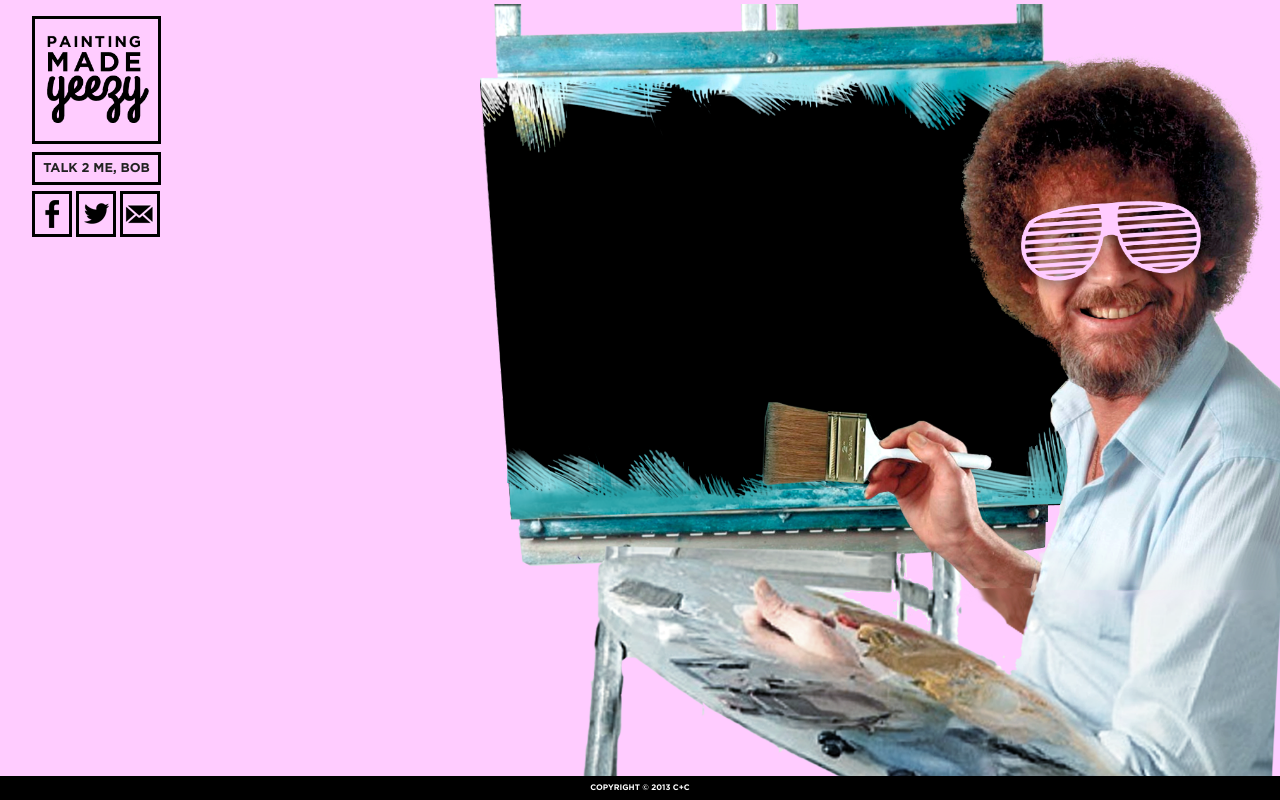
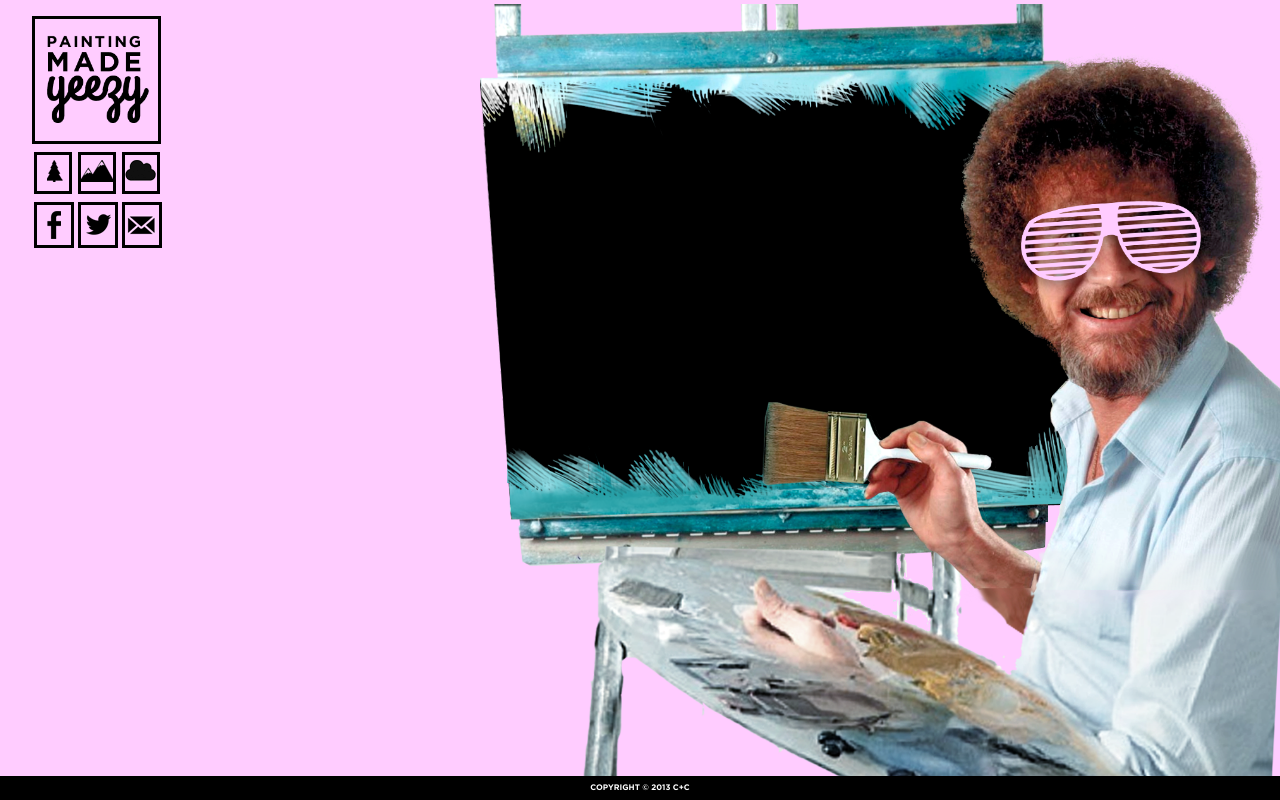
Before and after one commit to chrisedwards82/paintingmadeyeezy, a PHP site: page / in a window 1280 px wide. Run offline with PHP 8.4, Linux system fonts and the light colour scheme; some libraries are stand-ins or nearby versions.

Commit message:
added sound icons, not yet wired to play

```diff
--- a/dev/css/main.css
+++ b/dev/css/main.css
@@ -160,6 +160,7 @@ header {
 }
 /* line 7, ../sass/_nav.scss */
 header h1 {
+  padding: 0;
   margin: 0 auto .5em;
   background-color: #fcf;
   border: 3px solid #000;
@@ -173,11 +174,11 @@ header h1 {
   background-size: 90% auto;
   background-position: center center;
 }
-/* line 21, ../sass/_nav.scss */
+/* line 22, ../sass/_nav.scss */
 header nav {
   padding: 0;
 }
-/* line 24, ../sass/_nav.scss */
+/* line 25, ../sass/_nav.scss */
 header nav .controls li {
   display: block;
   width: 123px;
@@ -191,25 +192,25 @@ header nav .controls li {
   margin: 0 auto .5em;
   cursor: pointer;
 }
-/* line 36, ../sass/_nav.scss */
+/* line 37, ../sass/_nav.scss */
 header nav .controls li:hover {
   border: 3px solid #fff;
   color: #fff;
 }
-/* line 40, ../sass/_nav.scss */
+/* line 41, ../sass/_nav.scss */
 header nav .controls li.disabled {
   cursor: default;
   display: none;
 }
-/* line 46, ../sass/_nav.scss */
+/* line 47, ../sass/_nav.scss */
 header nav .share-links {
   display: block;
-  margin: 0;
+  margin: 0 auto .5em;
   padding: 0;
   text-align: left;
   width: 126px;
 }
-/* line 52, ../sass/_nav.scss */
+/* line 53, ../sass/_nav.scss */
 header nav .share-links li {
   display: block;
   float: left;
@@ -217,11 +218,11 @@ header nav .share-links li {
   margin: 0;
   margin-right: 5%;
 }
-/* line 58, ../sass/_nav.scss */
+/* line 59, ../sass/_nav.scss */
 header nav .share-links li .li-text {
   display: none;
 }
-/* line 60, ../sass/_nav.scss */
+/* line 61, ../sass/_nav.scss */
 header nav .share-links li a {
   display: block;
   padding: 0;
@@ -235,37 +236,93 @@ header nav .share-links li a {
   background-image: url("../img/social-sprite.png");
   background-repeat: no-repeat;
 }
-/* line 73, ../sass/_nav.scss */
+/* line 74, ../sass/_nav.scss */
 header nav .share-links li a:hover {
   border: 3px solid #fff;
 }
-/* line 76, ../sass/_nav.scss */
+/* line 77, ../sass/_nav.scss */
 header nav .share-links li .a-facebook {
   background-position: 10px 6px;
 }
-/* line 78, ../sass/_nav.scss */
+/* line 79, ../sass/_nav.scss */
 header nav .share-links li .a-facebook:hover {
   background-position: -240px 6px;
 }
-/* line 82, ../sass/_nav.scss */
+/* line 83, ../sass/_nav.scss */
 header nav .share-links li .a-twitter {
   background-position: -71px 6px;
 }
-/* line 84, ../sass/_nav.scss */
+/* line 85, ../sass/_nav.scss */
 header nav .share-links li .a-twitter:hover {
   background-position: -321px 6px;
 }
-/* line 88, ../sass/_nav.scss */
+/* line 89, ../sass/_nav.scss */
 header nav .share-links li .a-email {
   background-position: -150px 6px;
 }
-/* line 90, ../sass/_nav.scss */
+/* line 91, ../sass/_nav.scss */
 header nav .share-links li .a-email:hover {
   background-position: -400px 6px;
 }
-/* line 94, ../sass/_nav.scss */
+/* line 95, ../sass/_nav.scss */
 header nav .share-links li:last-child {
   margin-right: 0;
+}
+/* line 100, ../sass/_nav.scss */
+header nav .soundboard {
+  display: block;
+  margin: 0 auto .5em;
+  padding: 0;
+  text-align: left;
+  width: 126px;
+}
+/* line 106, ../sass/_nav.scss */
+header nav .soundboard li {
+  display: block;
+  float: left;
+  margin: 0;
+  padding: 0;
+  width: 32px;
+  height: 36px;
+  margin-right: 6px;
+  background-image: url("../img/social-sprite.png");
+  background-repeat: no-repeat;
+  text-indent: -9999em;
+  border: 3px solid #000;
+  cursor: pointer;
+}
+/* line 119, ../sass/_nav.scss */
+header nav .soundboard li:last-child {
+  margin-right: 0;
+}
+/* line 122, ../sass/_nav.scss */
+header nav .soundboard li:hover {
+  border: 3px solid #fff;
+  color: #fff;
+}
+/* line 129, ../sass/_nav.scss */
+header nav .soundboard .tree {
+  background-position: 10px -29px;
+}
+/* line 131, ../sass/_nav.scss */
+header nav .soundboard .tree:hover {
+  background-position: -240px -29px;
+}
+/* line 135, ../sass/_nav.scss */
+header nav .soundboard .mountains {
+  background-position: -71px -29px;
+}
+/* line 137, ../sass/_nav.scss */
+header nav .soundboard .mountains:hover {
+  background-position: -321px -29px;
+}
+/* line 141, ../sass/_nav.scss */
+header nav .soundboard .cloud {
+  background-position: -151px -29px;
+}
+/* line 143, ../sass/_nav.scss */
+header nav .soundboard .cloud:hover {
+  background-position: -401px -29px;
 }
 
 /* line 23, ../sass/main.scss */
--- a/dev/index.php
+++ b/dev/index.php
@@ -24,9 +24,13 @@
         <header class="clearfix">
 			<h1>Painting <span>made</span> <em>Yeezy</em></h1>
 			<nav class="clearfix">
+				<ul class='soundboard clearfix'>
+					<li class='tree' data-phrase="tree">Happy Little Trees</li>
+					<li class='mountains' data-phrase="mountains">Snow Covered Mountains</li>
+					<li class='cloud' data-phrase="cloud">Happy Little Clouds</li>
+				</ul>
 				<ul class="controls clearfix">
-					<!--li class='talk'>Make Bob Talk</li-->
-					<li class='talk'>Talk 2 Me, Bob</li>
+					<li class='talk disabled'>Talk 2 Me, Bob</li>
 					<li class='replay disabled'>Replay Video</li>
 					<li class='pause disabled'>Pause Video</li>
 					<li class='resume disabled'>Resume Video</li>
--- a/dev/sass/_nav.scss
+++ b/dev/sass/_nav.scss
@@ -5,6 +5,7 @@ header {
 	padding: 1em;
 	margin-left: 1em;
 	h1{
+		padding: 0;
 		margin: 0 auto .5em;
 		background-color: #fcf;
 		border: 3px solid #000;
@@ -45,7 +46,7 @@ header {
 		}
 		.share-links {
 			display: block;
-			margin: 0;
+			margin: 0 auto .5em;
 			padding: 0;
 			text-align: left;
 			width: 126px;
@@ -96,5 +97,53 @@ header {
 				};
 			}
 		}
+		.soundboard {
+			display: block;
+			margin: 0 auto .5em;
+			padding: 0;
+			text-align: left;
+			width: 126px;
+			li{
+				display: block;
+				float: left;
+				margin: 0;
+				padding: 0;
+				width: 32px;
+				height: 36px;
+				margin-right: 6px;
+				background-image: url('../img/social-sprite.png');
+				background-repeat: no-repeat;
+				text-indent: -9999em;
+				border: 3px solid #000;
+				cursor: pointer;
+				&:last-child{
+					margin-right: 0;
+				}
+				&:hover{
+					border: 3px solid #fff;
+					color: #fff;
+				}
+
+			}
+			$top:-29px;
+			.tree {
+				background-position: 10px $top;
+				&:hover{
+					background-position: -240px $top;
+				}
+			}
+			.mountains {
+				background-position: -71px $top;
+				&:hover{
+					background-position: -321px $top;
+				}
+			}
+			.cloud{
+				background-position: -151px $top;
+				&:hover{
+					background-position: -401px $top;
+				}
+			}
+		}
 	}
 }
```
Also changed, not shown: dev/img/social-sprite.png.
